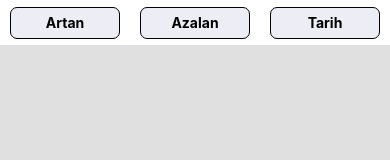
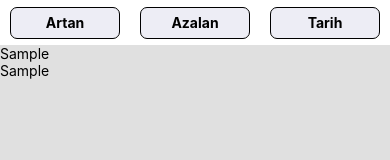
Before and after one commit to patika-128-react-native-bootcamp/week_2-suedacicekli, a React Native app in the folder week2/: screen / in a window 390 px wide. Both pictures are taken after typing "Sample", "Sample" into the empty fields and a click on the button "ADD". Shown: the top 160 px of the page. Built offline with nearby package versions, Linux system fonts and the light colour scheme.

Commit message:
Update | flatlist created and data printed

```diff
--- a/week2/src/App.js
+++ b/week2/src/App.js
@@ -7,10 +7,20 @@ import {
   TouchableOpacity,
   TextInput,
   Button,
+  FlatList,
 } from 'react-native';
 
 import Butonolustur from './components/button';
 import Inputt from './components/input';
+
+const Item = props => {
+  return (
+    <View>
+      <Text>{props.name}</Text>
+      <Text>{props.price}</Text>
+    </View>
+  );
+};
 
 function App() {
   const [dataList, setdataList] = useState([]);
@@ -24,6 +34,10 @@ function App() {
 
   console.log(dataList);
 
+  const renderItems = ({item}) => (
+    <Item name={item.productName} price={item.price} />
+  );
+
   return (
     <SafeAreaView style={styles.container}>
       <View style={styles.header}>
@@ -31,7 +45,9 @@ function App() {
         <Butonolustur baslik="Azalan" />
         <Butonolustur baslik="Tarih" />
       </View>
-      <View style={styles.priceList}></View>
+      <View style={styles.priceList}>
+        <FlatList data={dataList} renderItem={renderItems} />
+      </View>
 
       <View>
         <Inputt getAddData={addData} />
```
